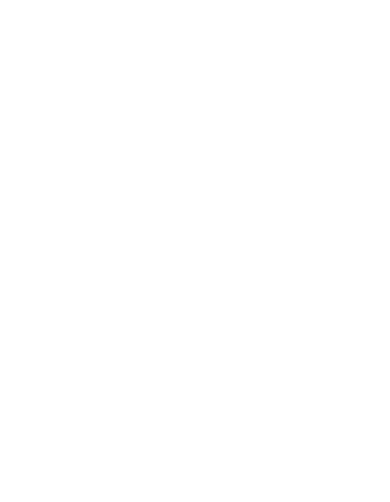
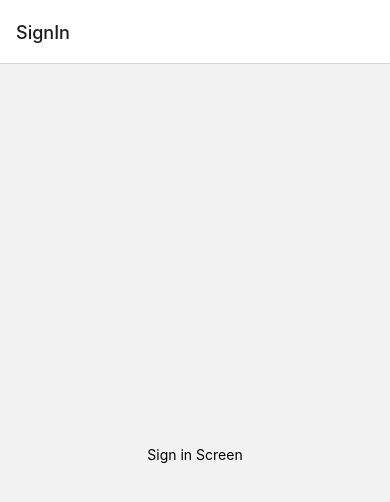
Before and after one commit to JackNgWeiMing/Movies, a React Native app: screen / in a window 390 px wide. Shown: the top 502 px of the page. Built offline with nearby package versions, Linux system fonts and the light colour scheme.

Commit message:
basic screen

```diff
--- a/App.tsx
+++ b/App.tsx
@@ -9,20 +9,17 @@
  */
 
 import React from 'react';
-import {SafeAreaView, StatusBar, useColorScheme} from 'react-native';
 import {Provider as ReduxProvider} from 'react-redux';
 
 import {NavigationContainer} from '@react-navigation/native';
 import store from './src/redux/store';
+import {Router} from './src/Router';
+
 const App = () => {
-  const isDarkMode = useColorScheme() === 'dark';
-
   return (
     <ReduxProvider store={store}>
       <NavigationContainer>
-        <SafeAreaView>
-          <StatusBar barStyle={isDarkMode ? 'light-content' : 'dark-content'} />
-        </SafeAreaView>
+        <Router />
       </NavigationContainer>
     </ReduxProvider>
   );
--- a/package.json
+++ b/package.json
@@ -11,6 +11,7 @@
   },
   "dependencies": {
     "@react-navigation/native": "^6.0.8",
+    "@react-navigation/native-stack": "^6.5.1",
     "@reduxjs/toolkit": "^1.8.0",
     "react": "17.0.2",
     "react-native": "0.67.4",
--- /dev/null
+++ b/src/Router.tsx
@@ -0,0 +1,13 @@
+import React from 'react';
+import {createNativeStackNavigator} from '@react-navigation/native-stack';
+import {SignInScreen} from './screens/SignIn/SignInScreen';
+
+const Stack = createNativeStackNavigator();
+
+export const Router = () => {
+  return (
+    <Stack.Navigator>
+      <Stack.Screen name="SignIn" component={SignInScreen} />
+    </Stack.Navigator>
+  );
+};
--- /dev/null
+++ b/src/screens/SignIn/SignInScreen.tsx
@@ -0,0 +1,10 @@
+import * as React from 'react';
+import {View, Text} from 'react-native';
+
+export function SignInScreen() {
+  return (
+    <View style={{flex: 1, alignItems: 'center', justifyContent: 'center'}}>
+      <Text>Sign in Screen</Text>
+    </View>
+  );
+}
```
Also changed, not shown: 1 other file (tests, documents, lock files or other folders).
